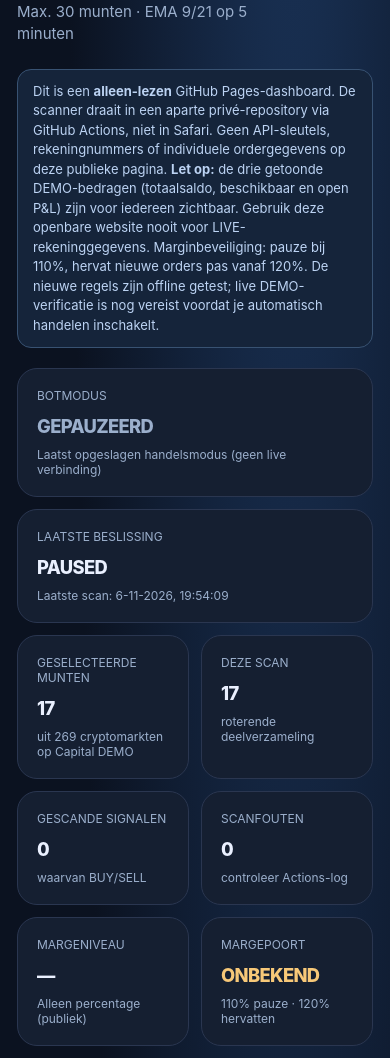
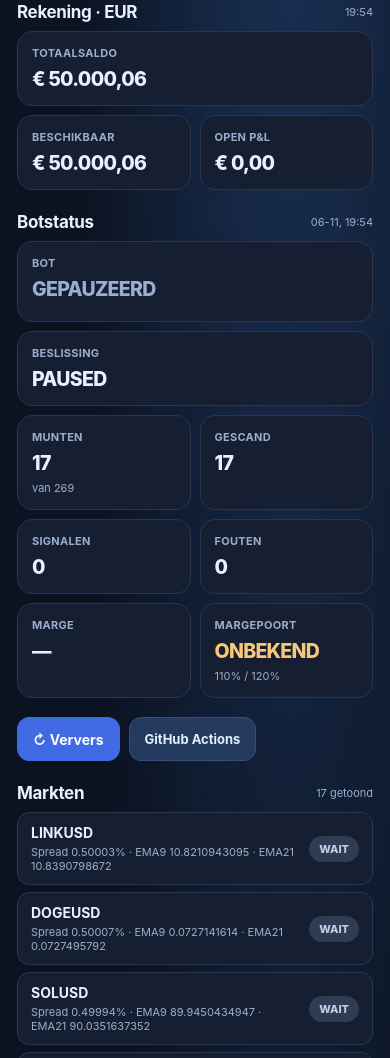
Before and after one commit to k7zyyctgbb-gif/capital-iphone-dashboard, a plain HTML site: page index.html in a window 390 px wide. Shown: the part 117-1175 px from the top of the page. Drawn offline with Linux system fonts and the light colour scheme.

Commit message:
Simplify mobile dashboard to concise figures, status and market rows

```diff
--- a/index.html
+++ b/index.html
@@ -12,42 +12,42 @@
 :root{color-scheme:dark;--bg:#0b1220;--paper:#151f31;--border:#2a3650;--light:#eaf0ff;--soft:#9bafcc;--blue:#6494ff;--green:#62dcab;--red:#ff8598;--gold:#f7c878}
 *{box-sizing:border-box}body{margin:0;padding:0;color:var(--light);background:radial-gradient(ellipse at 75% -15%,#1b355b 0,transparent 55%),var(--bg);font-family:-apple-system,BlinkMacSystemFont,"Segoe UI",sans-serif;font-size:15px}
 main{width:min(960px,100%);margin:0 auto;padding:env(safe-area-inset-top) 17px calc(30px + env(safe-area-inset-bottom))}
-.header{padding-top:35px;display:flex;justify-content:space-between;align-items:flex-start;gap:10px}.eyebrow{color:var(--blue);text-transform:uppercase;letter-spacing:.14em;font-weight:750;font-size:11px}.title{font-size:clamp(27px,6vw,40px);letter-spacing:-.04em;line-height:1.12;margin:7px 0 9px;font-weight:760}.subtitle{color:var(--soft);margin:0;line-height:1.5}
+.header{padding-top:22px;display:flex;justify-content:space-between;align-items:flex-start;gap:10px}.eyebrow{color:var(--blue);text-transform:uppercase;letter-spacing:.11em;font-weight:750;font-size:11px}.title{font-size:clamp(26px,6vw,38px);letter-spacing:-.04em;line-height:1.1;margin:6px 0 0;font-weight:760}.subtitle{color:var(--soft);margin:0;line-height:1.5}
 .pill{white-space:nowrap;border:1px solid #386a64;background:#1d3c3a;border-radius:90px;padding:8px 12px;color:#91edc7;font-weight:780;font-size:12px;margin-top:5px}
-.notice{background:#15243a;border:1px solid #385272;border-radius:14px;margin-top:23px;padding:12px 15px;color:#bcd3f3;font-size:13px;line-height:1.5}
-.grid{display:grid;grid-template-columns:repeat(2,minmax(0,1fr));gap:12px;margin-top:20px}.card{background:var(--paper);border:1px solid var(--border);border-radius:20px;padding:19px;min-width:0}.card .label{font-size:12px;color:var(--soft);margin-bottom:12px}.card .value{font-size:clamp(18px,4.7vw,30px);font-weight:760;letter-spacing:-.035em;overflow-wrap:anywhere}.card .meta{margin-top:10px;font-size:12px;color:var(--soft)}.wide{grid-column:span 2}.good{color:var(--green)}.warn{color:var(--gold)}.bad{color:var(--red)}.muted{color:var(--soft)}
-.actions{display:flex;flex-wrap:wrap;gap:11px;margin:22px 0 27px}.button{border:1px solid #345279;background:#243a5e;color:#e4efff;border-radius:14px;font-size:14px;font-weight:680;padding:13px 18px;text-decoration:none;cursor:pointer;display:inline-flex;align-items:center;justify-content:center;min-height:46px}
+.notice{margin-top:12px;color:var(--soft);font-size:11px;line-height:1.35}
+.grid{display:grid;grid-template-columns:repeat(2,minmax(0,1fr));gap:9px;margin-top:10px}.card{background:var(--paper);border:1px solid var(--border);border-radius:15px;padding:14px;min-width:0}.card .label{font-size:11px;color:var(--soft);margin-bottom:7px;font-weight:650;letter-spacing:.025em}.card .value{font-size:clamp(19px,5vw,28px);font-weight:760;letter-spacing:-.035em;overflow-wrap:anywhere}.card .meta{margin-top:6px;font-size:11px;color:var(--soft)}.wide{grid-column:span 2}.good{color:var(--green)}.warn{color:var(--gold)}.bad{color:var(--red)}.muted{color:var(--soft)}
+.actions{display:flex;flex-wrap:wrap;gap:9px;margin:19px 0 17px}.button{border:1px solid #345279;background:#243a5e;color:#e4efff;border-radius:12px;font-size:13px;font-weight:680;padding:11px 15px;text-decoration:none;cursor:pointer;display:inline-flex;align-items:center;justify-content:center;min-height:44px}
 button.button{font:inherit;font-size:14px;font-weight:680}.button.primary{background:#416be5;border-color:#416be5;color:white}.button:disabled{opacity:.5}
-.section{display:flex;align-items:center;justify-content:space-between;gap:12px;margin:30px 0 12px}.section h2{margin:0;font-size:19px;letter-spacing:-.02em}.count{font-size:12px;color:var(--soft)}
-.market-list{display:grid;gap:9px}.market{background:var(--paper);border:1px solid var(--border);border-radius:14px;padding:14px 16px;display:flex;align-items:center;justify-content:space-between;gap:10px}.market strong{display:block;font-size:15px}.market small{color:var(--soft);display:block;font-size:12px;margin-top:5px}.signal{border-radius:20px;background:#303b54;color:#bfcde9;padding:6px 10px;font-size:11px;font-weight:800}.signal.buy{color:#73e3b6;background:#17463a}.signal.sell{color:#ffa3ae;background:#502b3c}
-footer{color:var(--soft);font-size:12px;line-height:1.65;padding:20px 0 0;border-top:1px solid var(--border);margin-top:32px}footer a{color:#96b6ff}
+.section{display:flex;align-items:center;justify-content:space-between;gap:12px;margin:22px 0 9px}.section h2{margin:0;font-size:17px;letter-spacing:-.02em}.count{font-size:11px;color:var(--soft)}
+.market-list{display:grid;gap:7px}.market{background:var(--paper);border:1px solid var(--border);border-radius:12px;padding:11px 13px;display:flex;align-items:center;justify-content:space-between;gap:10px}.market strong{display:block;font-size:14px}.market small{color:var(--soft);display:block;font-size:11px;margin-top:4px}.signal{border-radius:20px;background:#303b54;color:#bfcde9;padding:6px 10px;font-size:11px;font-weight:800}.signal.buy{color:#73e3b6;background:#17463a}.signal.sell{color:#ffa3ae;background:#502b3c}
+footer{color:var(--soft);font-size:11px;line-height:1.4;padding:14px 0 0;border-top:1px solid var(--border);margin-top:19px}footer a{color:#96b6ff}
 @media(min-width:700px){.grid{grid-template-columns:repeat(4,minmax(0,1fr))}.wide{grid-column:span 2}.market-list{grid-template-columns:repeat(2,minmax(0,1fr))}}
 </style>
 </head>
 <body><main>
-<header class="header"><div><div class="eyebrow">CONTROL CENTER / V14.9</div><h1 class="title">Capital · iPhone</h1><p class="subtitle">Geselecteerde crypto-CFD-scanner<br>Max. 30 munten · EMA 9/21 op 5 minuten</p></div><div class="pill">● DEMO</div></header>
-<div class="notice">Dit is een <strong>alleen-lezen</strong> GitHub Pages-dashboard. De scanner draait in een aparte privé-repository via GitHub Actions, niet in Safari. Geen API-sleutels, rekeningnummers of individuele ordergegevens op deze publieke pagina. <strong>Let op:</strong> de drie getoonde DEMO-bedragen (totaalsaldo, beschikbaar en open P&amp;L) zijn voor iedereen zichtbaar. Gebruik deze openbare website nooit voor LIVE-rekeninggegevens. Marginbeveiliging: pauze bij 110%, hervat nieuwe orders pas vanaf 120%. De nieuwe regels zijn offline getest; live DEMO-verificatie is nog vereist voordat je automatisch handelen inschakelt.</div>
-<section class="grid" aria-label="Botstatus">
- <div class="card wide"><div class="label">BOTMODUS</div><div class="value" id="mode">GEEN GEGEVENS</div><div class="meta" id="age">Wachten op eerste scannerstatus</div></div>
- <div class="card wide"><div class="label">LAATSTE BESLISSING</div><div class="value" id="decision">—</div><div class="meta" id="updated">Nog geen meting</div></div>
- <div class="card"><div class="label">GESELECTEERDE MUNTEN</div><div class="value" id="catalog">—</div><div class="meta" id="catalog-meta">Maximaal 30 zorgvuldig gefilterd</div></div>
- <div class="card"><div class="label">DEZE SCAN</div><div class="value" id="scanned">—</div><div class="meta">roterende deelverzameling</div></div>
- <div class="card"><div class="label">GESCANDE SIGNALEN</div><div class="value" id="signals-count">—</div><div class="meta">waarvan BUY/SELL</div></div>
- <div class="card"><div class="label">SCANFOUTEN</div><div class="value" id="errors">—</div><div class="meta">controleer Actions-log</div></div>
- <div class="card"><div class="label">MARGENIVEAU</div><div class="value" id="margin">—</div><div class="meta">Alleen percentage (publiek)</div></div>
- <div class="card"><div class="label">MARGEPOORT</div><div class="value" id="margin-gate">—</div><div class="meta">110% pauze · 120% hervatten</div></div>
+<header class="header"><div><div class="eyebrow">V14.9 · EMA 9/21 · 5m</div><h1 class="title">Capital</h1></div><div class="pill">● DEMO</div></header>
+<div class="notice">Alleen lezen · DEMO-bedragen openbaar · nooit LIVE-gegevens</div>
+<div class="section"><h2>Rekening · EUR</h2><span class="count" id="finance-age">—</span></div>
+<section class="grid" aria-label="Actuele DEMO-rekeningbedragen" style="margin-top:0">
+ <div class="card wide"><div class="label">TOTAALSALDO</div><div class="value" id="demo-equity">—</div></div>
+ <div class="card"><div class="label">BESCHIKBAAR</div><div class="value" id="demo-available">—</div></div>
+ <div class="card"><div class="label">OPEN P&amp;L</div><div class="value" id="demo-pnl">—</div></div>
 </section>
-<div class="section"><h2>DEMO-rekening · EUR</h2><span class="count">Openbaar</span></div>
-<section class="grid" aria-label="Actuele DEMO-rekeningbedragen" style="margin-top:0">
- <div class="card wide"><div class="label">TOTAALSALDO · EQUITY</div><div class="value" id="demo-equity">—</div><div class="meta">Inclusief actuele P&amp;L</div></div>
- <div class="card"><div class="label">BESCHIKBAAR VOOR HANDEL</div><div class="value" id="demo-available">—</div><div class="meta">DEMO, in euro</div></div>
- <div class="card"><div class="label">OPEN P&amp;L</div><div class="value" id="demo-pnl">—</div><div class="meta">Niet-gerealiseerde winst of verlies</div></div>
+<div class="section"><h2>Botstatus</h2><span class="count" id="updated">—</span></div>
+<section class="grid" aria-label="Botstatus" style="margin-top:0">
+ <div class="card wide"><div class="label">BOT</div><div class="value" id="mode">—</div><div class="meta" id="age"></div></div>
+ <div class="card wide"><div class="label">BESLISSING</div><div class="value" id="decision">—</div></div>
+ <div class="card"><div class="label">MUNTEN</div><div class="value" id="catalog">—</div><div class="meta" id="catalog-meta">max. 30</div></div>
+ <div class="card"><div class="label">GESCAND</div><div class="value" id="scanned">—</div></div>
+ <div class="card"><div class="label">SIGNALEN</div><div class="value" id="signals-count">—</div></div>
+ <div class="card"><div class="label">FOUTEN</div><div class="value" id="errors">—</div></div>
+ <div class="card"><div class="label">MARGE</div><div class="value" id="margin">—</div></div>
+ <div class="card"><div class="label">MARGEPOORT</div><div class="value" id="margin-gate">—</div><div class="meta">110% / 120%</div></div>
 </section>
-<p id="finance-age" style="color:var(--soft);font-size:12px;line-height:1.45;margin:11px 0 4px">Wachten op DEMO-rekeninggegevens uit een nieuwe scan.</p>
-<div class="actions"><button class="button primary" id="refresh" type="button">↻ Nu verversen</button><a class="button" id="actions" href="https://github.com" rel="noopener noreferrer" target="_blank">Open GitHub Actions</a></div>
-<div class="section"><h2>Markten &amp; signalen</h2><span class="count" id="markets-label">Laatste scan</span></div>
-<section id="markets" class="market-list" aria-live="polite"><div class="card">Geen gegevens gepubliceerd. Voer eerst een GitHub Actions-scan uit.</div></section>
-<footer>Uitsluitend Capital.com DEMO. Maximum €100 per nieuwe positie, SL 2,5%, TP 5% (geen verliesgarantie). Meerdere posities zijn toegestaan als de extra marge past; maximaal één nieuwe order per scan. Voor live DEMO-gebruik eerst brokercontrole en een expliciete inschakeling nodig. GitHub Actions kan scans minimaal iedere 5 minuten plannen; vertragingen zijn mogelijk. Deze pagina kan <strong>openbaar</strong> zijn. START/STOP gaat uitsluitend via de <strong>DEMO_BOT_ENABLED</strong>-variabele in de privé-repository, niet via het publieke dashboard.</footer>
+<div class="actions"><button class="button primary" id="refresh" type="button">↻ Ververs</button><a class="button" id="actions" href="https://github.com" rel="noopener noreferrer" target="_blank">GitHub Actions</a></div>
+<div class="section"><h2>Markten</h2><span class="count" id="markets-label">—</span></div>
+<section id="markets" class="market-list" aria-live="polite"><div class="card">Nog geen scan.</div></section>
+<footer>DEMO · Cijfers openbaar · Geen LIVE-gegevens</footer>
 </main><script>
 const e = id => document.getElementById(id);
 const safe = x => x == null ? '—' : String(x);
@@ -65,12 +65,12 @@ async function refresh(){
   const active=data.enabled===true;
   e('mode').textContent = !validScan?'GEEN GEGEVENS':stale?'STATUS VEROUDERD':active?'ACTIEF · DEMO':'GEPAUZEERD';
   e('mode').className='value '+(!validScan||stale?'warn':active?'good':'muted');
-  e('age').textContent = !validScan?'Wachten op eerste scan':stale?'Controleer GitHub Actions: laatste scan is ouder dan 20 minuten':'Laatst opgeslagen handelsmodus (geen live verbinding)';
+  e('age').textContent = !validScan?'Nog geen scan':stale?'Laatste status ouder dan 20 min':'';
   e('decision').textContent=safe(data.decision);
   e('catalog').textContent=safe(data.selected_markets);
   e('catalog-meta').textContent=typeof data.catalog_total==='number'
-    ? 'uit '+data.catalog_total+' cryptomarkten op Capital DEMO'
-    : 'Maximaal 30 zorgvuldig gefilterd';
+    ? 'van '+data.catalog_total
+    : 'max. 30';
   e('scanned').textContent=safe(data.markets_scanned);
   e('errors').textContent=safe(data.errors_count);
   const demoFinancials = [data.demo_equity_eur,data.demo_available_eur,data.demo_open_pnl_eur];
@@ -79,27 +79,25 @@ async function refresh(){
   e('demo-available').textContent = moneyValid ? euros(data.demo_available_eur) : '—';
   e('demo-pnl').textContent = moneyValid ? euros(data.demo_open_pnl_eur) : '—';
   e('demo-pnl').className = 'value ' + (!moneyValid ? 'muted' : data.demo_open_pnl_eur < 0 ? 'bad' : data.demo_open_pnl_eur > 0 ? 'good' : '');
-  e('finance-age').textContent = !moneyValid
-    ? 'Nog geen gevalideerde DEMO-rekeningbedragen. Start PREFLIGHT of SCAN.'
-    : !validScan ? 'Tijdstip onbekend · controleer GitHub Actions'
-    : stale ? 'Let op: bedragen zijn verouderd. Laatste meting: '+new Date(scannedAt).toLocaleString('nl-NL')
-    : 'Laatste meting: '+new Date(scannedAt).toLocaleString('nl-NL')+' · uitsluitend DEMO';
+  e('finance-age').textContent = !moneyValid?'—':!validScan?'Tijd onbekend'
+    : stale?'⚠ Verouderd · '+new Date(scannedAt).toLocaleTimeString('nl-NL',{hour:'2-digit',minute:'2-digit'})
+    :new Date(scannedAt).toLocaleTimeString('nl-NL',{hour:'2-digit',minute:'2-digit'});
   e('margin').textContent=data.margin_level_pct == null?'—':data.margin_level_pct+'%';
   const marginKnown=validScan && !stale && typeof data.margin_level_pct==='number' && Number.isFinite(data.margin_level_pct);
   e('margin-gate').textContent=!marginKnown?'ONBEKEND':data.margin_paused?'PAUZE':'BESCHIKBAAR';
   e('margin-gate').className='value '+(!marginKnown||data.margin_paused?'warn':'good');
   e('errors').className='value '+(data.errors_count>0?'bad':'');
-  e('updated').textContent=validScan?'Laatste scan: '+new Date(scannedAt).toLocaleString('nl-NL'):'Nog geen meting';
+  e('updated').textContent=validScan?new Date(scannedAt).toLocaleString('nl-NL',{day:'2-digit',month:'2-digit',hour:'2-digit',minute:'2-digit'}):'—';
   const signals=Array.isArray(data.signals)?data.signals:[];
   e('signals-count').textContent=validScan?signals.filter(s=>s.signal==='BUY'||s.signal==='SELL').length:'—';
-  e('markets-label').textContent=validScan?signals.length+' zichtbare markten':'Nog geen scan';
+  e('markets-label').textContent=validScan?signals.length+' getoond':'—';
   if(data.repo&&/^[A-Za-z0-9_.-]+\/[A-Za-z0-9_.-]+$/.test(data.repo))e('actions').href='https://github.com/'+data.repo+'/actions';
   const list=e('markets');list.replaceChildren();
   if(!signals.length){const msg=document.createElement('div');msg.className='card';msg.textContent='Nog geen marktsignalen gepubliceerd.';list.append(msg)}
   for(const s of signals){
     const outer=document.createElement('div');outer.className='market';
     const left=document.createElement('div'),name=document.createElement('strong'),sub=document.createElement('small'),tag=document.createElement('span');
-    name.textContent=s.epic;sub.textContent='Spread: '+safe(s.spread_pct)+'% · EMA 9: '+safe(s.ema9)+' · EMA 21: '+safe(s.ema21);
+    name.textContent=s.epic;sub.textContent='Spread '+safe(s.spread_pct)+'% · EMA9 '+safe(s.ema9)+' · EMA21 '+safe(s.ema21);
     left.append(name,sub);tag.className='signal '+(s.signal==='BUY'?'buy':s.signal==='SELL'?'sell':'');tag.textContent=s.signal;
     outer.append(left,tag);list.append(outer);
   }
@@ -107,10 +105,10 @@ async function refresh(){
   e('updated').textContent='Status kon niet worden geladen';
   e('mode').textContent='GEEN GEGEVENS';
   e('mode').className='value warn';
-  e('age').textContent='Controleer de publicatie bij GitHub Actions';
+  e('age').textContent='Geen verbinding met statusbestand';
   for(const id of ['demo-equity','demo-available','demo-pnl'])e(id).textContent='—';
   e('demo-pnl').className='value muted';
-  e('finance-age').textContent='Rekeninggegevens niet beschikbaar: status kon niet worden geladen';
+  e('finance-age').textContent='Niet beschikbaar';
 }
  finally{e('refresh').disabled=false}
 }
```
